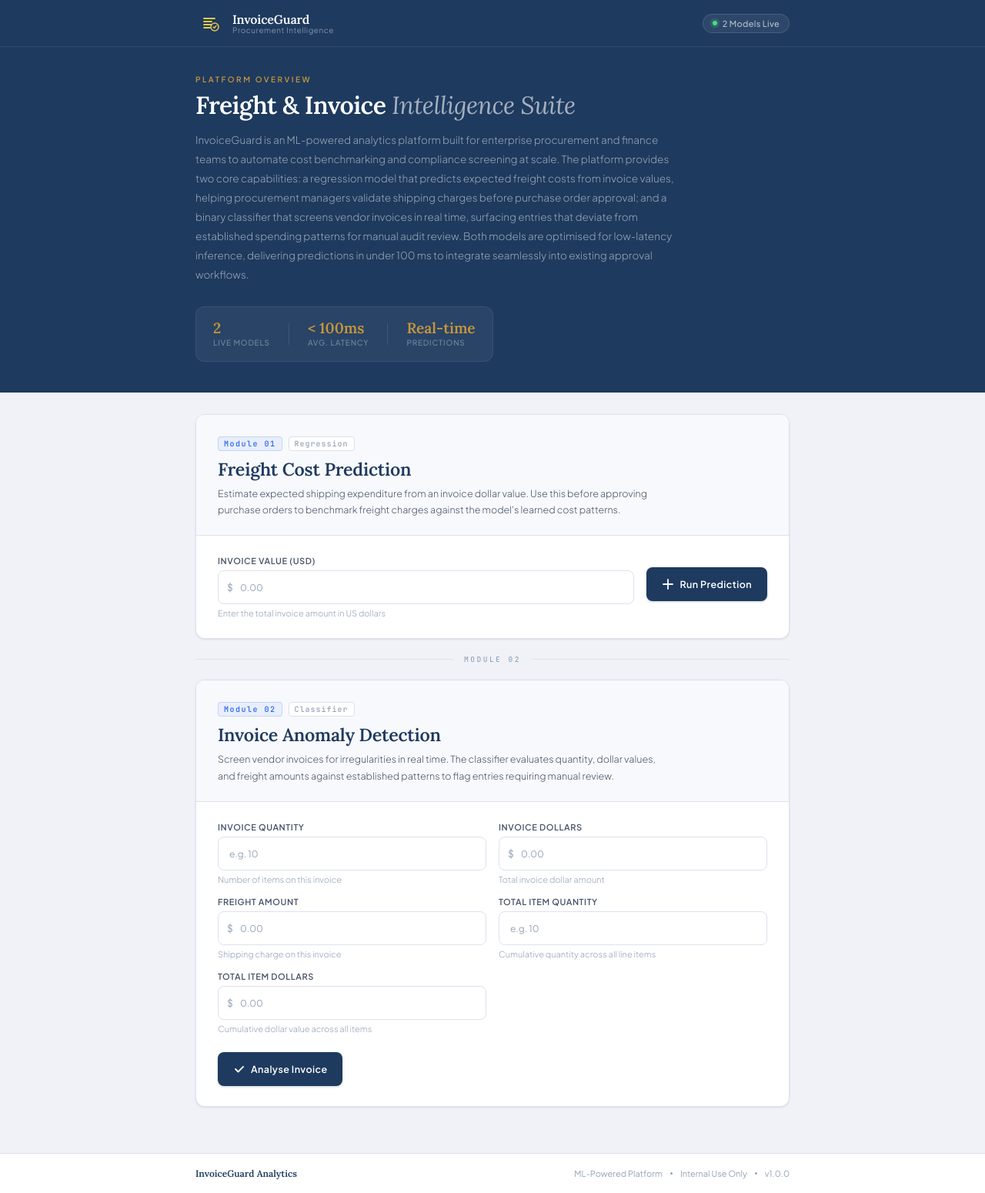
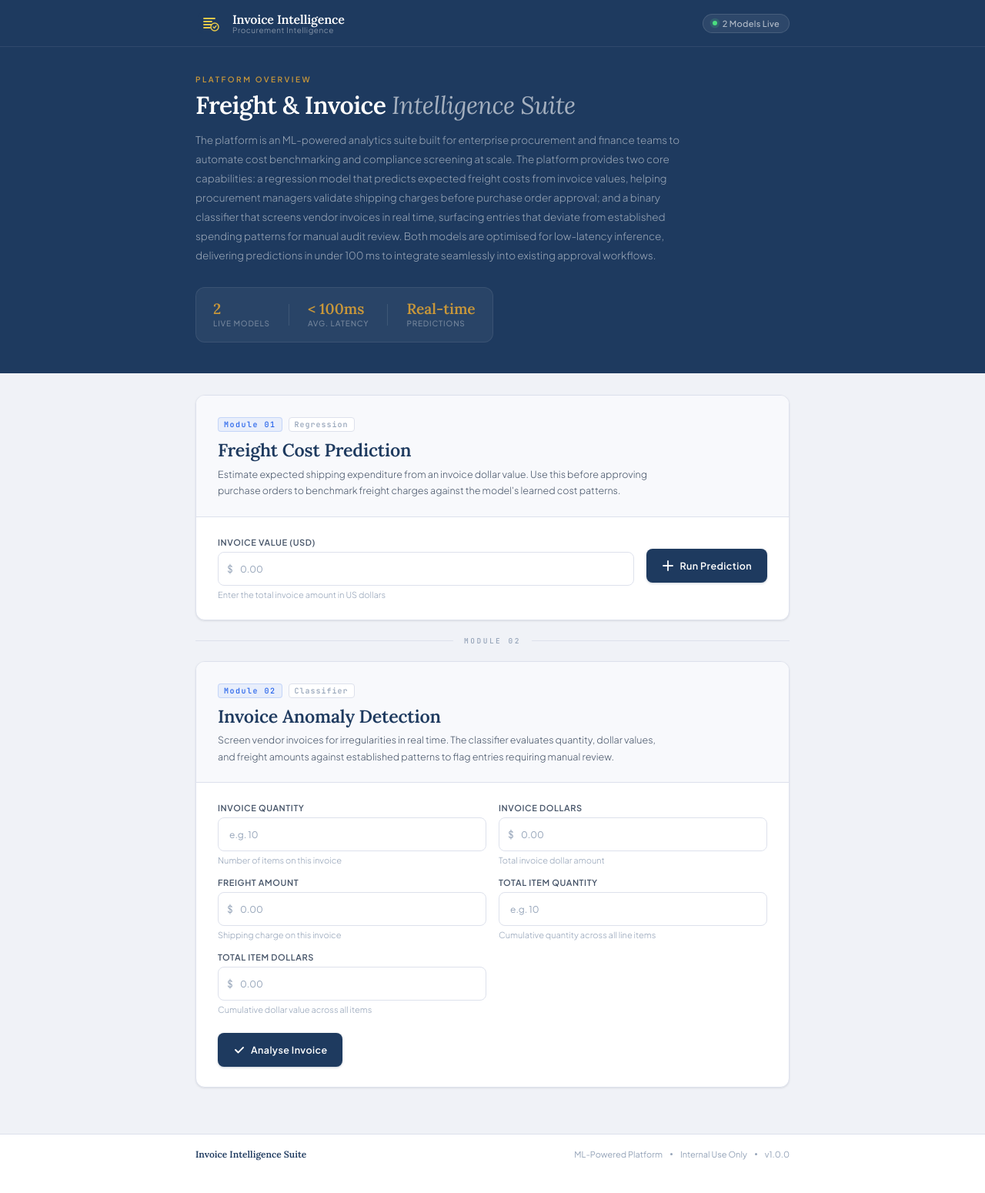
Before and after one commit to Biki989/Invoice_flagging_prediction, a Flask app: page / in a window 1280 px wide. Shown: the whole page at 77% size. After the commit the page ends 1508 px from the top, so only its background shows below. Run offline with Flask 3, Linux system fonts and the light colour scheme; parts of the project's set-up code (start-up, migrations or seed data) failed here and were passed over.

Commit message:
Remove branding and update README

```diff
--- a/templates/index.html
+++ b/templates/index.html
@@ -4,7 +4,7 @@
 <head>
   <meta charset="UTF-8" />
   <meta name="viewport" content="width=device-width, initial-scale=1.0, maximum-scale=1.0, user-scalable=no" />
-  <title>InvoiceGuard — Freight & Anomaly Intelligence</title>
+  <title>Invoice Intelligence — Freight & Anomaly Intelligence</title>
   <link rel="preconnect" href="https://fonts.googleapis.com" />
   <link rel="preconnect" href="https://fonts.gstatic.com" crossorigin />
   <link
@@ -29,7 +29,7 @@
           </svg>
         </div>
         <div class="brand-text">
-          <span class="brand-name">InvoiceGuard</span>
+          <span class="brand-name">Invoice Intelligence</span>
           <span class="brand-tag">Procurement Intelligence</span>
         </div>
       </div>
@@ -46,7 +46,7 @@
       <div class="overview-label">Platform Overview</div>
       <h1 class="overview-title">Freight &amp; Invoice <em>Intelligence Suite</em></h1>
       <p class="overview-body">
-        InvoiceGuard is an ML-powered analytics platform built for enterprise procurement and finance teams to automate
+        The platform is an ML-powered analytics suite built for enterprise procurement and finance teams to automate
         cost benchmarking and compliance screening at scale. The platform provides two core capabilities: a regression
         model that predicts expected freight costs from invoice values, helping procurement managers validate shipping
         charges before purchase order approval; and a binary classifier that screens vendor invoices in real time,
@@ -232,7 +232,7 @@
   <!-- ── Footer ────────────────────────────────────────── -->
   <footer>
     <div class="footer-inner">
-      <span class="footer-brand">InvoiceGuard Analytics</span>
+      <span class="footer-brand">Invoice Intelligence Suite</span>
       <div class="footer-links">
         <span>ML-Powered Platform</span>
         <span class="f-dot"></span>
```
Also changed, not shown: README.md.
